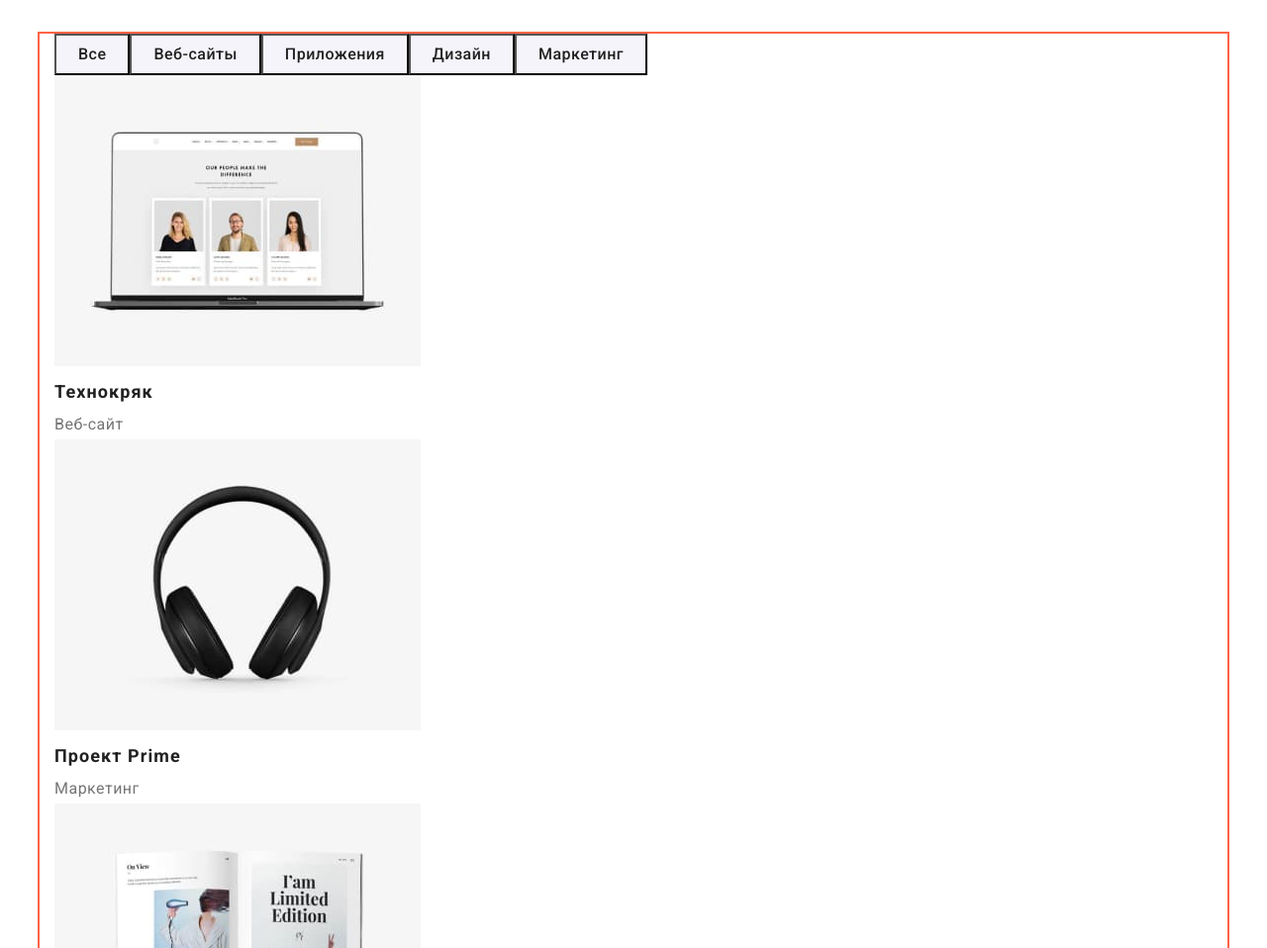
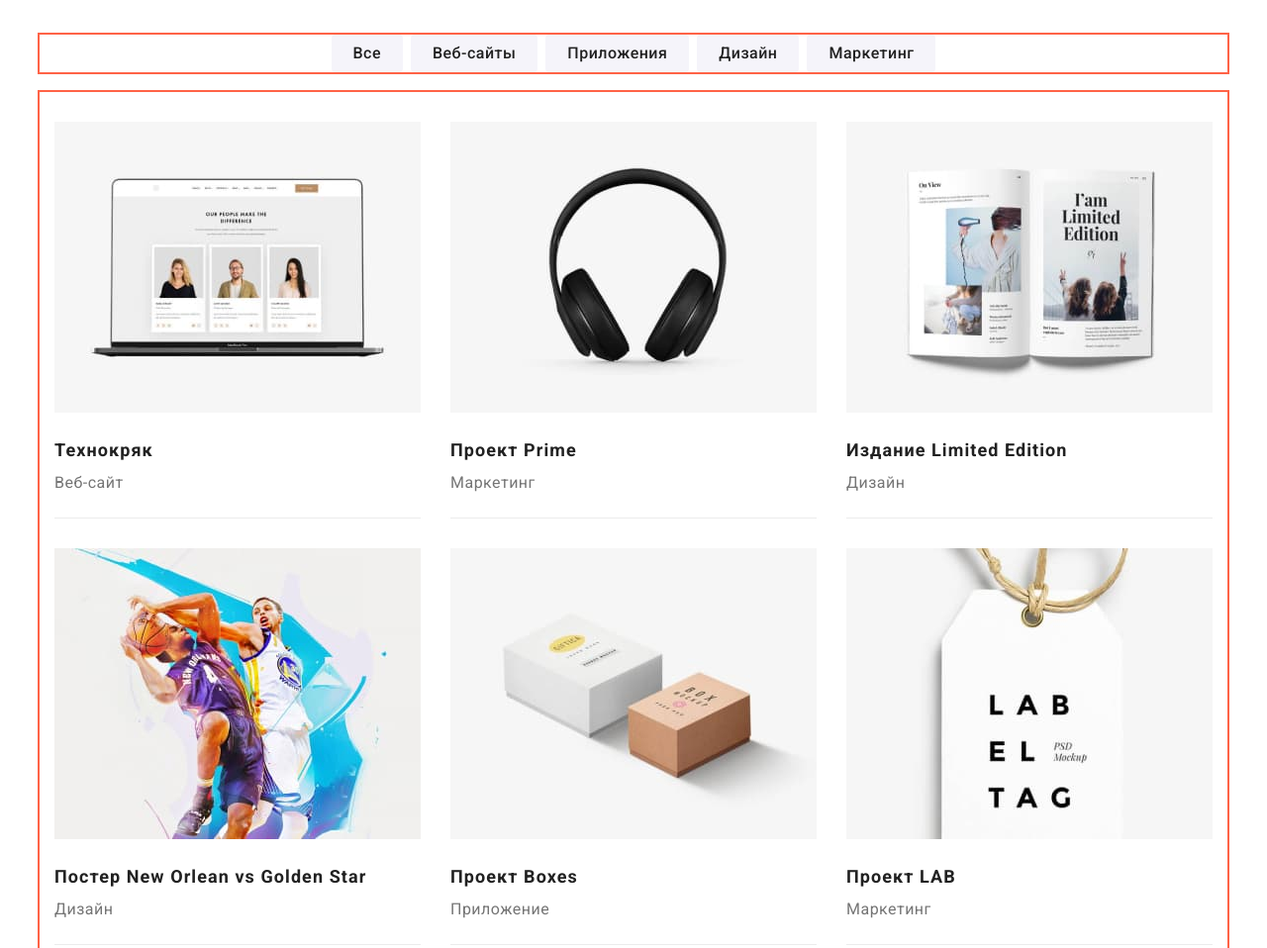
Before and after one commit to Svitlana-Hazdiuk/goit-markup-hw-03, a plain HTML site: page portfolio.html in a window 1280 px wide. Shown: the part 140-1098 px from the top of the page at 99% size. Drawn offline with nearby package versions, Linux system fonts and the light colour scheme.

Commit message:
Здійснила позиціювання елементів

```diff
--- a/css/styles.css
+++ b/css/styles.css
@@ -11,6 +11,7 @@
   --white-text-op60: rgba(255, 255, 255, 0.6);
 
   --graphite-dark: #212121;
+  --border-color: #ececec;
 }
 
 h1,
@@ -33,6 +34,10 @@ body {
   line-height: 1.71;
 }
 
+img {
+  display: block;
+}
+
 .list {
   list-style: none;
   padding: 0;
@@ -45,12 +50,8 @@ body {
   width: 1200px;
   padding-left: 15px;
   padding-right: 15px;
+
   outline: 2px solid tomato;
-}
-
-/* BUTTONS */
-
-.button {
 }
 
 /* HEADER */
@@ -59,6 +60,8 @@ body {
   display: flex;
   align-items: center;
   justify-content: space-between;
+
+  border-bottom: 1px solid var(--border-color);
 }
 
 /* LOGO */
@@ -257,11 +260,6 @@ body {
   margin-left: 30px;
 }
 
-.direct-item img {
-  display: block;
-  width: 370px;
-}
-
 .directions-title {
   margin-bottom: 50px;
 
@@ -292,9 +290,9 @@ body {
   margin-left: 30px;
 }
 
-.team-member > img {
-  width: 270px;
-  margin-bottom: 30px;
+.descript {
+  padding-top: 30px;
+  padding-bottom: 30px;
 }
 
 .team-title {
@@ -319,8 +317,6 @@ body {
 }
 
 .position {
-  margin-bottom: 30px;
-
   font-weight: 400;
   font-size: 16px;
   line-height: 1.19;
@@ -329,8 +325,17 @@ body {
 
 /* EXAMPLES */
 
+.button-filter {
+  background-color: var(--pale-background);
+  border-radius: 4px;
+  border: transparent;
+}
+
 .button-list {
   display: flex;
+  justify-content: center;
+
+  margin-bottom: 50px;
 }
 
 .button-filter {
@@ -353,8 +358,32 @@ body {
   color: var(--white-text);
 }
 
-.examples-show {
+.filter-item + .filter-item {
+  margin-left: 8px;
+}
+
+.examples-set {
   display: flex;
+  flex-wrap: wrap;
+
+  margin-left: -30px;
+  margin-top: -30px;
+}
+
+.examples-set > .exm-item {
+  flex-basis: calc(100% / 3 - 30px);
+
+  margin-left: 30px;
+  margin-top: 30px;
+}
+
+.exm-item {
+  border-bottom: 1px solid var(--border-color);
+}
+
+.exm-item .item-descript {
+  padding-top: 20px;
+  padding-bottom: 20px;
 }
 
 .examples-title {
@@ -375,6 +404,11 @@ body {
 
 /* FOOTER */
 
+.footer-content {
+  padding-top: 60px;
+  padding-bottom: 60px;
+}
+
 .footer-block {
   background-color: var(--dark-background);
 }
@@ -382,7 +416,6 @@ body {
 .logo.footer-sign {
   display: inline-block;
   padding: 0;
-  margin-top: 60px;
   margin-bottom: 20px;
 }
 
--- a/portfolio.html
+++ b/portfolio.html
@@ -46,72 +46,91 @@
             <!-- Фильтр, набор радиокнопок, клас "фильтр" -->
             <div class="container">
             <ul class="list button-list">
-                <li><button type="button" class="button-filter">Все</button></li>
-                <li><button type="button" class="button-filter">Веб-сайты</button></li>
-                <li><button type="button" class="button-filter">Приложения</button></li>
-                <li><button type="button" class="button-filter">Дизайн</button></li>
-                <li><button type="button" class="button-filter">Маркетинг</button></li>
+                <li class="filter-item"><button type="button" class="button-filter">Все</button></li>
+                <li class="filter-item"><button type="button" class="button-filter">Веб-сайты</button></li>
+                <li class="filter-item"><button type="button" class="button-filter">Приложения</button></li>
+                <li class="filter-item"><button type="button" class="button-filter">Дизайн</button></li>
+                <li class="filter-item"><button type="button" class="button-filter">Маркетинг</button></li>
             </ul>
+            </div>
 
-            <div class="example-show">
+            <div class="container">
 
-            <ul class="list">
-                <li>
+            <ul class="list examples-set">
+                <li class="exm-item">
                     <img src="./images/p1.jpg" alt="Ноутбук, на котором открыта веб-страница" width="370">
+                    <div class="item-descript">
                     <h2 class="examples-title">Технокряк</h2>
                     <p class="examples-type">Веб-сайт</p>
+                    </div>
                 </li>
 
-                <li>
+                <li class="exm-item">
                         <img src="./images/p2.jpg" alt="Наушники" width="370">
+                        <div class="item-descript">
                         <h2 class="examples-title">Проект Prime</h2>
                         <p class="examples-type">Маркетинг</p>
+                        </div>
                 </li>
 
-                <li>
+                <li class="exm-item">
                     <img src="./images/p3.jpg" alt="Журнал" width="370">
+                    <div class="item-descript">
                     <h2 class="examples-title">Издание Limited Edition</h2>
                     <p class="examples-type">Дизайн</p>
+                    </div>
                 </li>
 
-                <li>
+                <li class="exm-item">
                     <img src="./images/p4.jpg" alt="Баскетболисты" width="370">
+                    <div class="item-descript">
                     <h2 class="examples-title">Постер New Orlean vs Golden Star</h2>
                     <p class="examples-type">Дизайн</p>
+                    </div>
                 </li>
 
-                <li>
+                <li class="exm-item">
                     <img src="./images/p5.jpg" alt="Коробки" width="370">
+                    <div class="item-descript">
                     <h2 class="examples-title">Проект Boxes</h2>
                     <p class="examples-type">Приложение</p>
+                    </div>
                 </li>
 
-                <li>
+                <li class="exm-item">
                     <img src="./images/p6.jpg" alt="Бирка" width="370">
+                    <div class="item-descript">
                     <h2 class="examples-title">Проект LAB</h2>
                     <p class="examples-type">Маркетинг</p>
+                    </div>
                 </li>
 
-                <li>
+                <li class="exm-item">
                     <img src="./images/p7.jpg" alt="Бренд ресторана" width="370">
+                    <div class="item-descript">
                     <h2 class="examples-title">Ресторан Seafood</h2>
                     <p class="examples-type">Приложение</p>
+                    </div>
                 </li>
 
-                <li>
+                <li class="exm-item">
                     <img src="./images/p8.jpg" alt="Монитор компьютера" width="370">
+                    <div class="item-descript">
                     <h2 class="examples-title">Inspiration has no Borders</h2>
                     <p class="examples-type">Веб-сайт</p>
+                    </div>
                 </li>
 
-                <li>
+                <li class="exm-item">
                     <img src="./images/p9.jpg" alt="Человек, работающий за ноутбуком" width="370">
+                    <div class="item-descript">
                     <h2 class="examples-title">Growing Business</h2>
                     <p class="examples-type">Приложение</p>
+                    </div>
                 </li>
             </ul>
             </div>
-        </div>
+
 
         </section>
     </main>
@@ -119,6 +138,7 @@
 <!-- FOOTER SECTION -->
 
 <footer class="footer-block container">
+    <div class="footer-content">
     <a href="/" class="logo footer-sign"> <span class="part-one-logo">Web</span><span
             class="part-three-logo">Studio</span></a>
     <address class="address-block">
@@ -128,6 +148,7 @@
             <li><a href="tel:+380961111111" class="contacts-footer">+38 096 111 11 11</a></li>
         </ul>
     </address>
+    </div>
 </footer>
 
 </body>
```
Also changed, not shown: index.html (+10 -0 lines).
